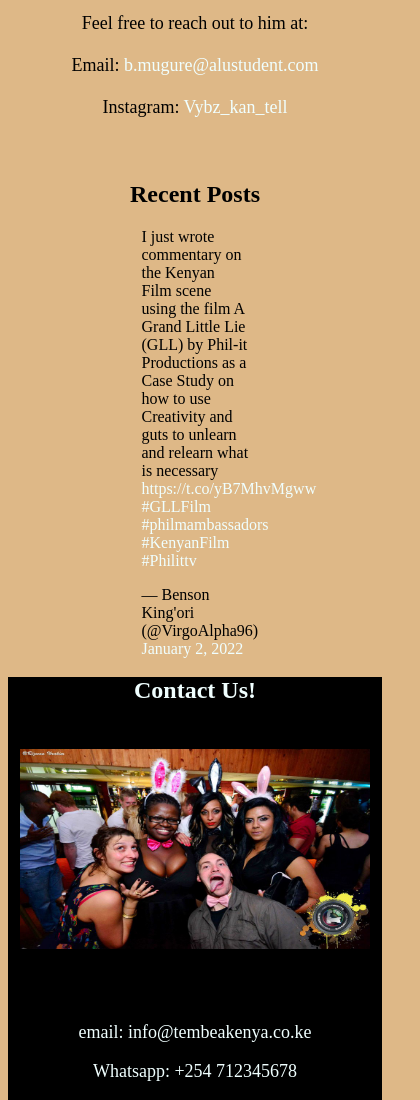
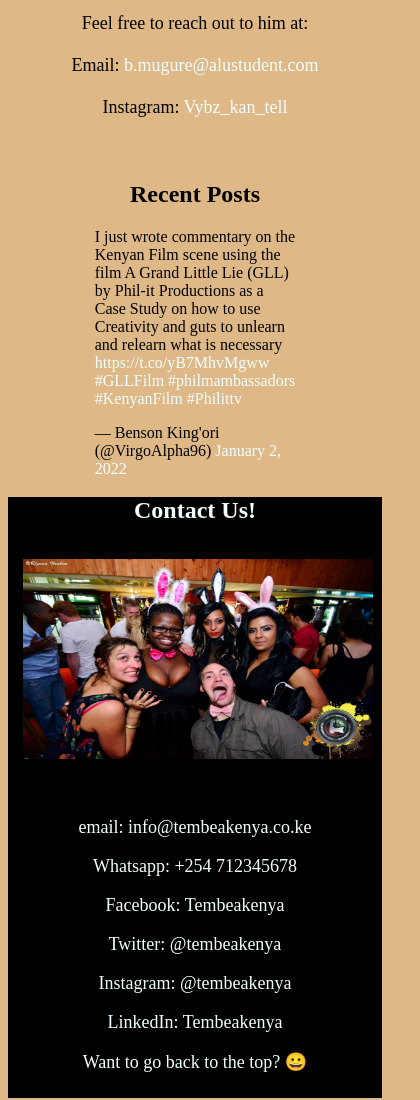
Before and after one commit to Virgo-Alpha/Tembea-Kenya, a plain HTML site: page HTML/about.html in a window 390 px wide. Shown: the part 900-2000 px from the top of the page, 420 px wide, since content can reach past the window. Drawn offline with Linux system fonts and the light colour scheme.

Commit message:
Update about.css

```diff
--- a/CSS/about.css
+++ b/CSS/about.css
@@ -11,3 +11,25 @@
     margin: auto;
     width: 50%;
 }
+
+@media screen and (max-width: 1024px) {
+    #tweet {
+        margin: auto;
+        width: 75%;
+    }
+
+    #me {
+        padding: 0;
+        width: 320px;
+        height:320px;
+        border-radius: 50%;
+    }
+
+
+    #footer-image {
+        max-width: 350px;
+        width: 350px;
+        height:200px;
+        margin: auto;
+    }
+}
```
